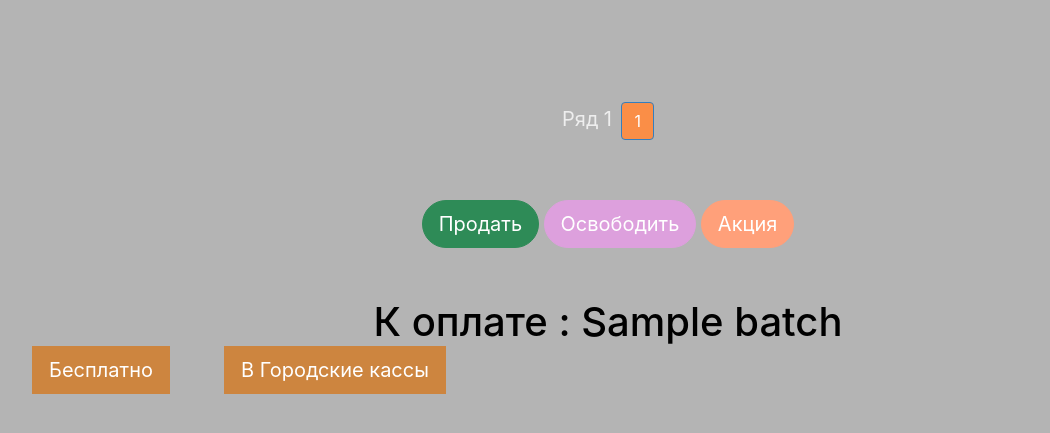
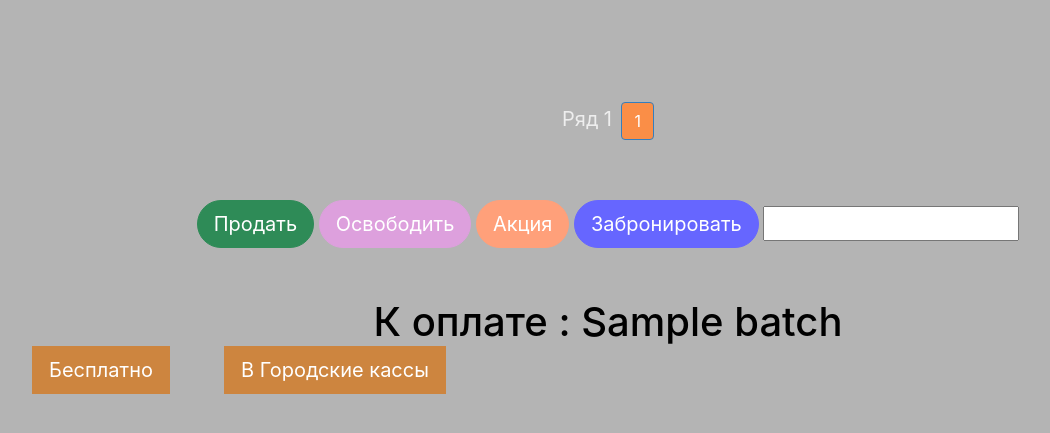
Before and after one commit to kirpastuhov/EuroCirc, a Django app: template desk/templates/desk/box.html in a window 1280 px wide. Shown: the part 144-577 px from the top of the page, without its empty margins (32-1082 px from the left). Run offline with Django 3.2, Linux system fonts and the light colour scheme; the template is opened without the code that fills it: most values are stand-ins (such as "Sample title", 1, 10 or a date in 2020); some libraries are stand-ins or nearby versions.

Commit message:
Added some style for buttons

```diff
--- a/desk/models.py
+++ b/desk/models.py
@@ -162,7 +162,7 @@ class Seat(models.Model):
     sold = models.CharField(max_length=50, default='Vacant')
     user_id = models.IntegerField(default=0)
     date = models.DateTimeField()
-    #holder_name = models.CharField(max_length=1000, default=None, null=True, blank=True)
+    name = models.CharField(max_length=1000, default=' ')
 
     def __str__(self):
         return str(self.row.sector.sector_number) + ' СЕКТОР, ' + str(self.row.row_number) + ' РЯД, ' + str(self.seat_number) + ' МЕСТО ' +  str(self.date)
--- a/desk/static/desk/box.css
+++ b/desk/static/desk/box.css
@@ -149,6 +149,21 @@ display: inline-block;
 }
 div[class="my_btn_share"]{
 	display: inline-block;
+}
+
+div[class="my_btn_book"]{
+	display: inline-block;
+}
+.btn-primary-book {
+color: #fff;
+background-color: #6666ff;
+border-color: #6666ff;
+}
+.btn-primary-book:hover{
+	background-color: #4d4dff; /* Цвет кнопки при наведении курсора */
+}
+.btn-primary-book:active{
+	background-color: #3333ff; /* Цвет кнопки при нажатии */
 }
 
 div [class="free"]{
--- a/desk/templates/desk/box.html
+++ b/desk/templates/desk/box.html
@@ -49,7 +49,7 @@
 
 
 
-<div class="my_btn_makefree">
+		<div class="my_btn_makefree">
 					<form method="post">
 						{%csrf_token%}
 						<input type="hidden" name="next" value="{{ request.path }}">
@@ -65,13 +65,21 @@
 						</form>
 		</div>
 
+		<div class="my_btn_book">
+						<form method="post">
+							{%csrf_token%}
+							<input type="hidden" name="next" value="{{ request.path }}">
+							<button type="submit" class="btn btn-primary-book btn-lg round" name="Book", id="sell_button">Забронировать</button>
+							<input type="text" name="book_name"></input>
+						</form>
+		</div>
+
 		<div class="free">
-
-				<form method="post">
+			<form method="post">
 					{%csrf_token%}
 					<input type="hidden" name="next" value="{{ request.path }}">
 					<button type="submit" class="btn btn-primary-free btn-lg sharp" name="Sell_Free", id="sell_button">Бесплатно</button>
-				</form>
+			</form>
 </div>
 
 <div class="free2">
```
Also changed, not shown: 1 other file.
